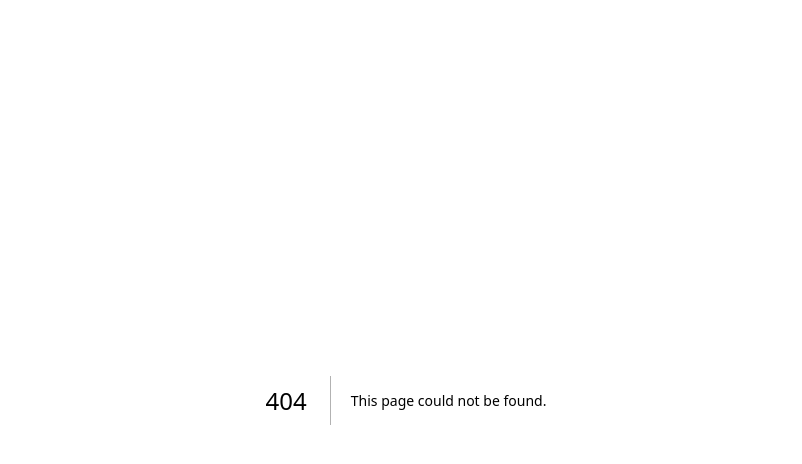
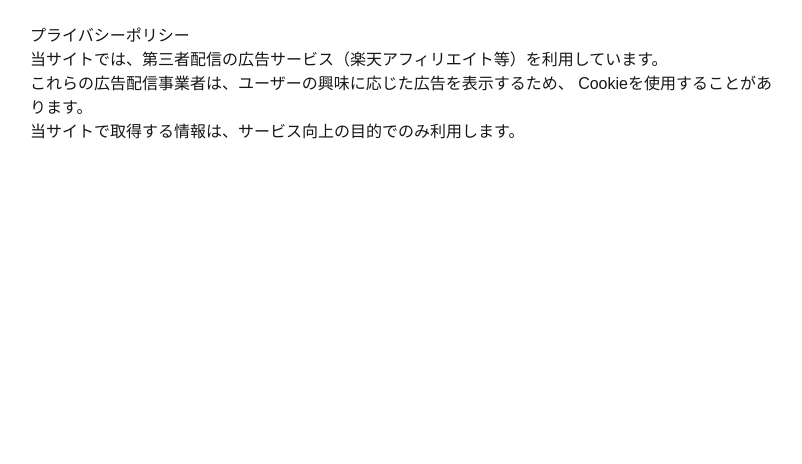
Before and after one commit to kousukehanazaki/kondate-ai, a Next.js app: page /privacy in a window 1280 px wide. Before the commit this address had no page. Shown: the top 464 px of the page, without its empty margins (234-1036 px from the left). Built offline with nearby package versions, Linux system fonts and the light colour scheme.

Commit message:
add policy pages

```diff
--- /dev/null
+++ b/app/disclaimer/page.tsx
@@ -0,0 +1,20 @@
+export default function Disclaimer() {
+  return (
+    <main style={{ maxWidth: 800, margin: "0 auto", padding: 24 }}>
+      <h1>免責事項</h1>
+
+      <p>
+        当サイトの情報は可能な限り正確なものを掲載しておりますが、
+        正確性や安全性を保証するものではありません。
+      </p>
+
+      <p>
+        当サイトの利用によって生じた損害等の責任は負いかねます。
+      </p>
+
+      <p>
+        レシピの実践にあたっては、ご自身の判断と責任でお願いいたします。
+      </p>
+    </main>
+  );
+}
--- a/app/page.tsx
+++ b/app/page.tsx
@@ -838,3 +838,13 @@ export default function Home() {
     </main>
   );
 }
+<div style={{
+  marginTop:40,
+  fontSize:13,
+  textAlign:"center",
+  color:"#666"
+}}>
+  <a href="/privacy">プライバシーポリシー</a> |
+  <a href="/disclaimer">免責事項</a> |
+  <a href="/contact">お問い合わせ</a>
+</div>
--- /dev/null
+++ b/app/privacy/page.tsx
@@ -0,0 +1,20 @@
+export default function Privacy() {
+  return (
+    <main style={{ maxWidth: 800, margin: "0 auto", padding: 24 }}>
+      <h1>プライバシーポリシー</h1>
+
+      <p>
+        当サイトでは、第三者配信の広告サービス（楽天アフィリエイト等）を利用しています。
+      </p>
+
+      <p>
+        これらの広告配信事業者は、ユーザーの興味に応じた広告を表示するため、
+        Cookieを使用することがあります。
+      </p>
+
+      <p>
+        当サイトで取得する情報は、サービス向上の目的でのみ利用します。
+      </p>
+    </main>
+  );
+}
```
Also changed, not shown: 1 other file (tests, documents, lock files or other folders).
